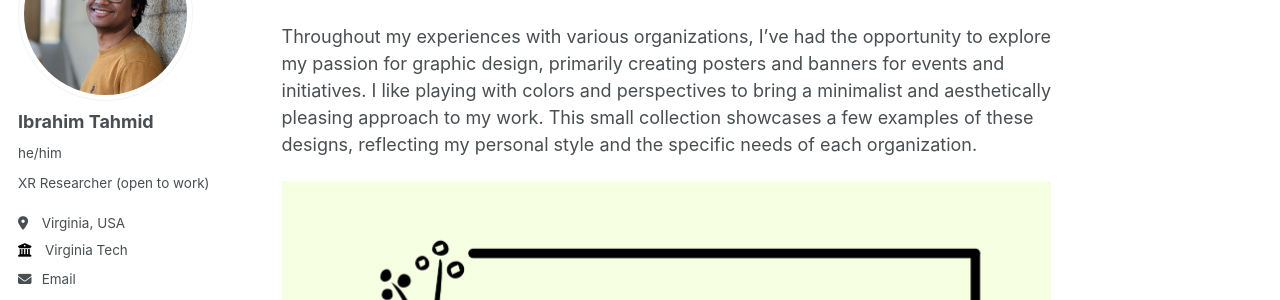
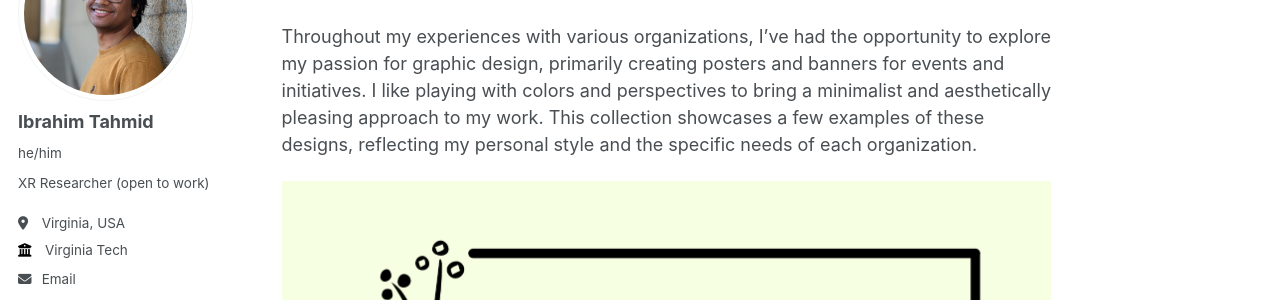
Before and after one commit to iatahmid/iatahmid.github.io, a Jekyll site: the page built from _portfolio/3-graphic-designs.md, in a window 1280 px wide and 900 px high. Shown: the part 180-480 px from the top of the window. Built offline with Jekyll 4.4.1, drawn with Linux system fonts in a browser that asks for light colours; some web fonts are replaced.

Commit message:
add presentation

```diff
--- a/_portfolio/3-graphic-designs.md
+++ b/_portfolio/3-graphic-designs.md
@@ -1,11 +1,11 @@
 ---
 title: "Graphic Designs"
-excerpt: "Throughout my experiences with various organizations, I've had the opportunity to explore my passion for graphic design, primarily creating posters and banners for events and initiatives. I like playing with colors and perspectives to bring a minimalist and aesthetically pleasing approach to my work. This small collection showcases a few examples of these designs, reflecting my personal style and the specific needs of each organization."
+excerpt: "Throughout my experiences with various organizations, I've had the opportunity to explore my passion for graphic design, primarily creating posters and banners for events and initiatives. I like playing with colors and perspectives to bring a minimalist and aesthetically pleasing approach to my work. This collection showcases a few examples of these designs, reflecting my personal style and the specific needs of each organization."
 permalink: /portfolio/graphic-designs
 collection: portfolio
 ---
 
-Throughout my experiences with various organizations, I've had the opportunity to explore my passion for graphic design, primarily creating posters and banners for events and initiatives. I like playing with colors and perspectives to bring a minimalist and aesthetically pleasing approach to my work. This small collection showcases a few examples of these designs, reflecting my personal style and the specific needs of each organization.
+Throughout my experiences with various organizations, I've had the opportunity to explore my passion for graphic design, primarily creating posters and banners for events and initiatives. I like playing with colors and perspectives to bring a minimalist and aesthetically pleasing approach to my work. This collection showcases a few examples of these designs, reflecting my personal style and the specific needs of each organization.
 
 <div class="row">
 {% for item in site.data.gallery-designs %}
```
Also changed, not shown: _portfolio/1-xr-prototypes.md (+1 -1 lines), _portfolio/4-photography.md (+2 -2 lines).
